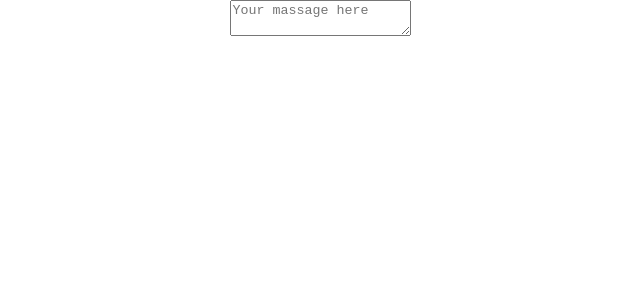
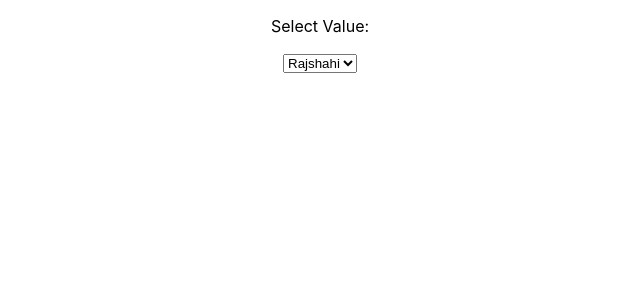
Before and after one commit to yamin27/react_practice, a React (Create React App) app: page / in a window 1280 px wide. Shown: the top 300 px of the page, without its empty margins (320-960 px from the left). Built offline with nearby package versions, Linux system fonts and the light colour scheme.

Commit message:
Select Dropdown List

```diff
--- a/src/App.js
+++ b/src/App.js
@@ -11,7 +11,8 @@ import Hello from "./component/hello";
 // import AnotherDemo from "./component/AnotherDemo";
 // import Form from "./component/Form";
 // import Signup from "./component/Signup";
-import Text from "./component/Text";
+// import Text from "./component/Text";
+import Select from "./component/Select";
 
 function App() {
   return (
@@ -34,7 +35,10 @@ function App() {
 
         {/*<Signup></Signup>*/}
 
-        <Text></Text>
+        {/*<Text></Text>*/}
+
+        <Select></Select>
+
 
     </div>
   );
--- /dev/null
+++ b/src/component/Select.js
@@ -0,0 +1,48 @@
+import React, {Component} from 'react';
+
+class Select extends Component {
+
+    constructor() {
+        super();
+
+        this.state= {
+
+            city1 : "Dhaka",
+            city2 : "Rangpur",
+            city3 : "Rajshahi",
+            city4 : "Khulna",
+
+            show: " ",
+            auto: "Rajshahi"
+        }
+
+    }
+
+    onChangeHandler=(event)=>{
+
+        var selectValue = event.target.value;
+
+        this.setState({show:selectValue, auto:selectValue})
+
+    }
+
+
+    render() {
+        return (
+            <div>
+
+                <p> Select Value: {this.state.show}</p>
+
+                <select onChange={this.onChangeHandler} value={this.state.auto}>
+                    <option>{this.state.city1}</option>
+                    <option>{this.state.city2}</option>
+                    <option>{this.state.city3}</option>
+                    <option>{this.state.city4}</option>
+                </select>
+
+            </div>
+        );
+    }
+}
+
+export default Select;
```
